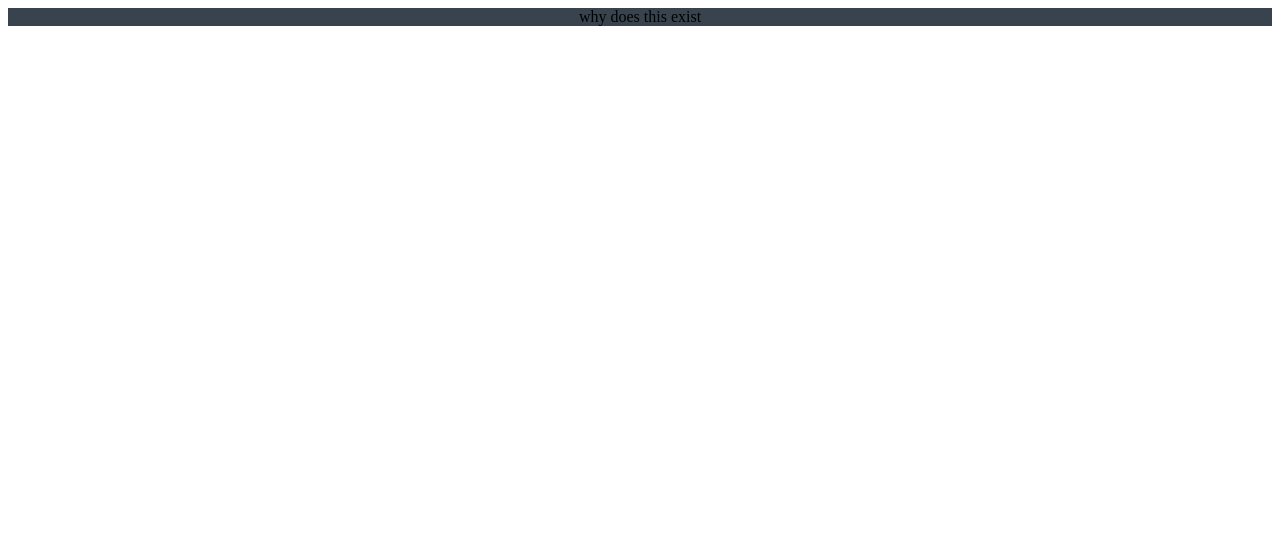
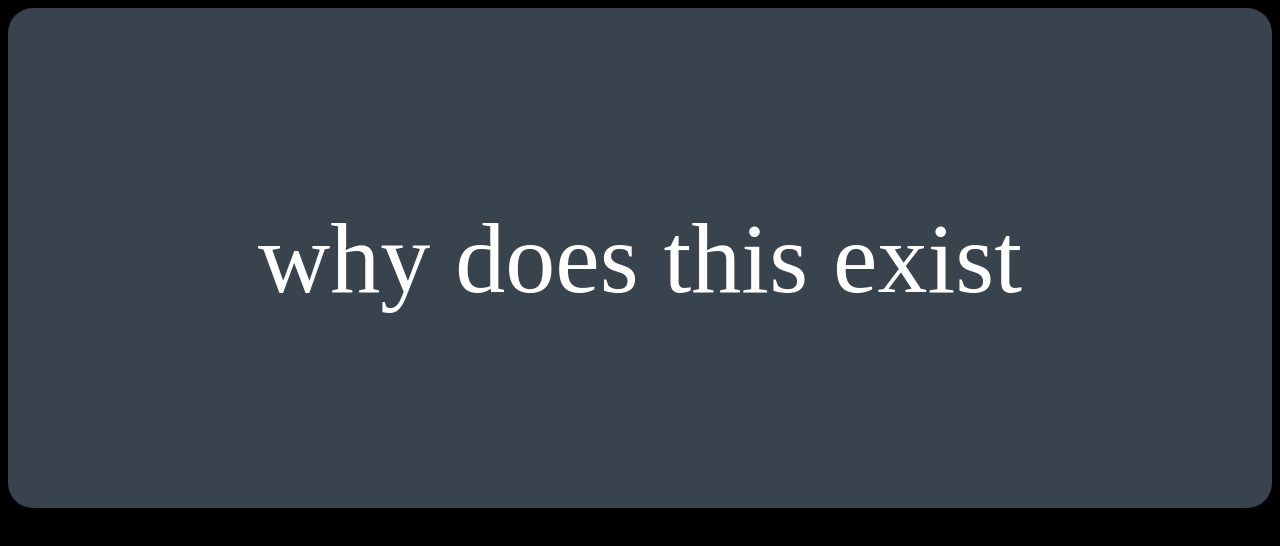
Before and after one commit to kristaps2044/cv_resume_project, a plain HTML site: page index.html in a window 1280 px wide. Drawn offline with Linux system fonts and the light colour scheme.

Commit message:
vieglak salasit

```diff
--- a/style.css
+++ b/style.css
@@ -4,4 +4,11 @@
     display:flex;
     align-items: center;
     justify-content: center;
+    border-radius: 25px;
+    height:500px;
+    color:white;
+    font-size:100px;
 }
+body{
+    background-color: black;
+}
```
